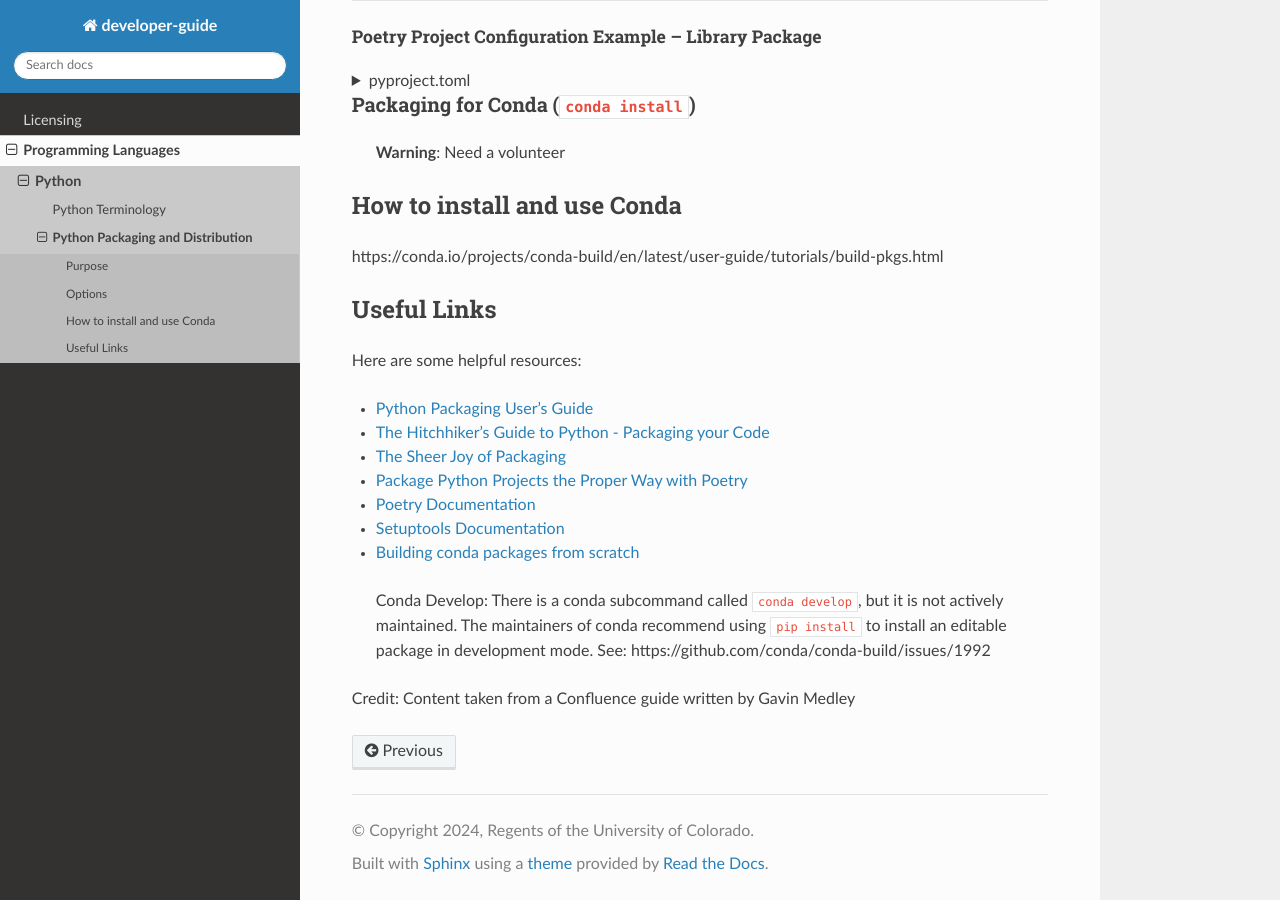
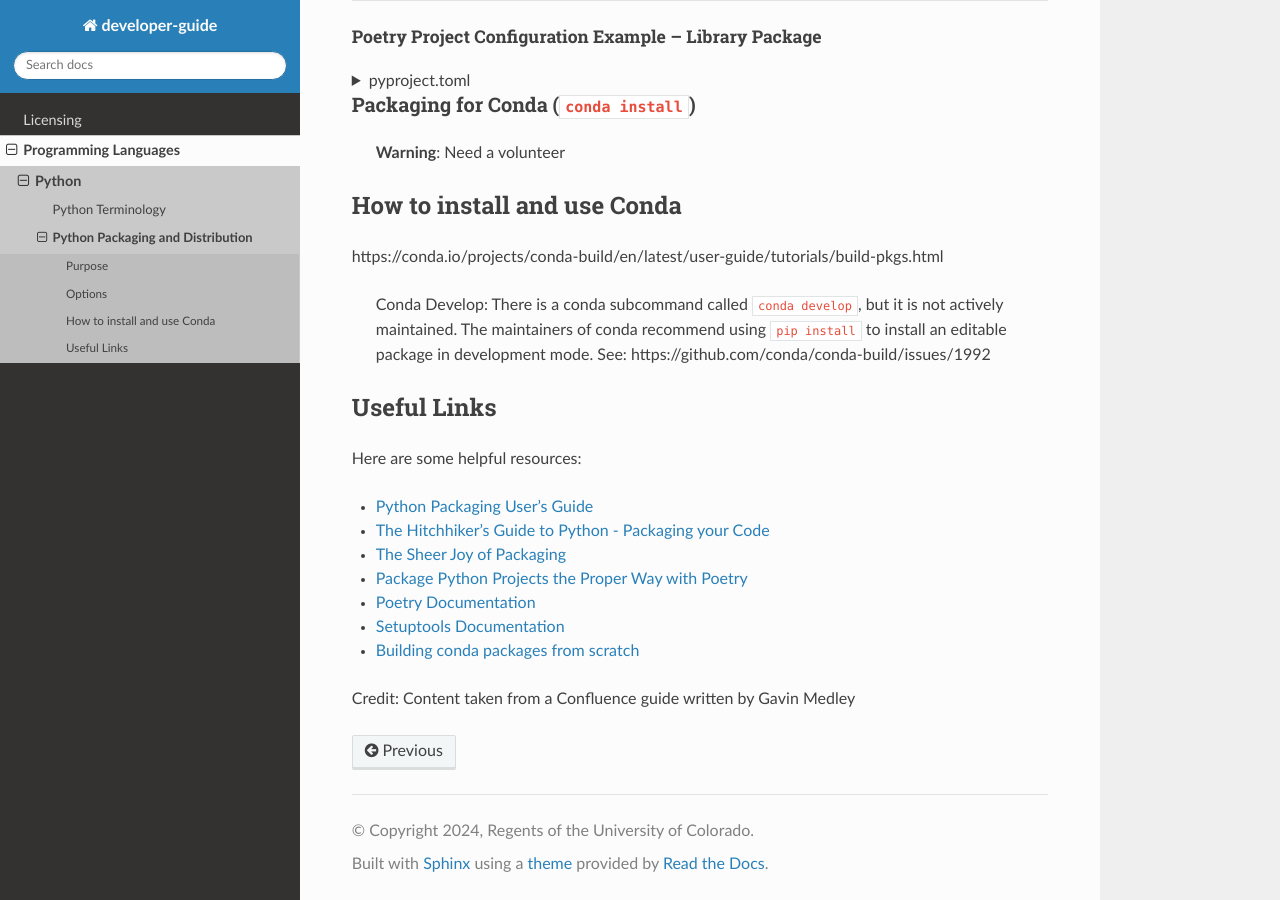
Before and after one commit to lasp/developer-guide, a Sphinx documentation site: the page built from docs/source/programming_languages/python/packaging_and_distribution.md, in a window 1280 px wide and 900 px high, scrolled down 1488 px. Built offline with Sphinx 7.4.7 and the Read the Docs theme 2.0.0, drawn with Linux system fonts in a browser that asks for light colours; some of the changed lines change nothing that is shown.

Commit message:
make it make sense

```diff
--- a/docs/source/programming_languages/python/packaging_and_distribution.md
+++ b/docs/source/programming_languages/python/packaging_and_distribution.md
@@ -167,6 +167,11 @@ poetry publish  # You will be prompted for your PyPI credentials if you don't pr
 ## How to install and use Conda
 https://conda.io/projects/conda-build/en/latest/user-guide/tutorials/build-pkgs.html
 
+> Conda Develop:
+> There is a conda subcommand called `conda develop`, but it is not actively maintained. The maintainers of
+conda recommend using `pip install` to install an editable package in development mode.
+> See: https://github.com/conda/conda-build/issues/1992
+
 ## Useful Links
 Here are some helpful resources:
 
@@ -178,10 +183,4 @@ Here are some helpful resources:
 - [Setuptools Documentation](https://setuptools.pypa.io/en/latest/)
 - [Building conda packages from scratch](https://conda.io/projects/conda-build/en/latest/user-guide/tutorials/build-pkgs.html)
 
-> Conda Develop:
-> There is a conda subcommand called `conda develop`, but it is not actively maintained. The maintainers of
-conda recommend using `pip install` to install an editable package in development mode.
-> See: https://github.com/conda/conda-build/issues/1992
-
-
 Credit: Content taken from a Confluence guide written by Gavin Medley
```
